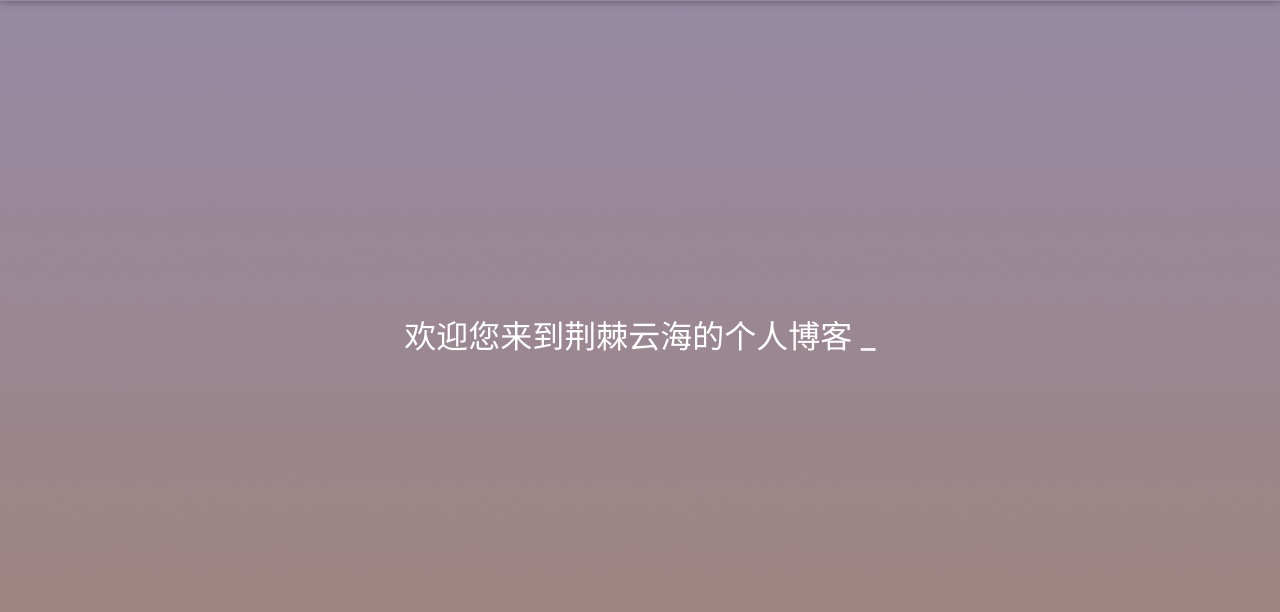
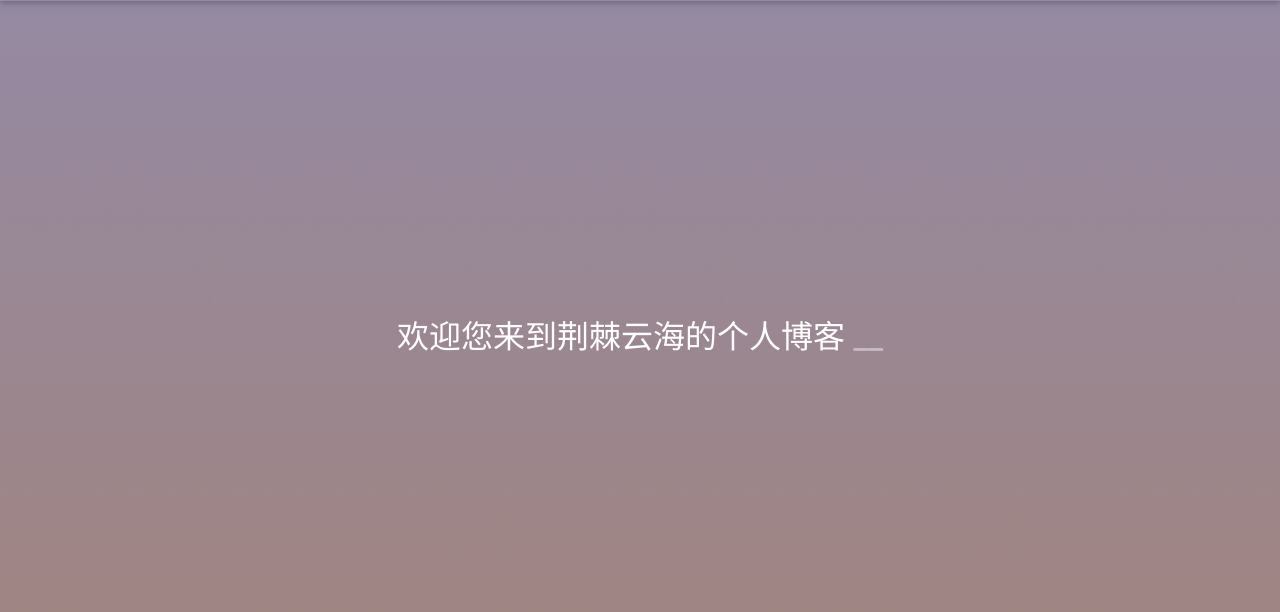
Before and after one commit to jingjiyunhai/jingjiyunhai.github.io, a plain HTML site: page index.html in a window 1280 px wide. Shown: the part 63-675 px from the top of the page. Drawn offline with nearby package versions, Linux system fonts and the light colour scheme; a small style sheet from the web is missing.

Commit message:
Site updated: 2022-03-19 18:21:07

```diff
--- a/index.html
+++ b/index.html
@@ -40,7 +40,7 @@
 
   <script id="fluid-configs">
     var Fluid = window.Fluid || {};
-    var CONFIG = {"hostname":"example.com","root":"/","version":"1.8.10","typing":{"enable":true,"typeSpeed":70,"cursorChar":"_","loop":false},"anchorjs":{"enable":true,"element":"h1,h2,h3,h4,h5,h6","placement":"right","visible":"hover","icon":""},"progressbar":{"enable":true,"height_px":3,"color":"#29d","options":{"showSpinner":false,"trickleSpeed":100}},"copy_btn":true,"image_zoom":{"enable":true,"img_url_replace":["",""]},"toc":{"enable":true,"headingSelector":"h1,h2,h3,h4,h5,h6","collapseDepth":0},"lazyload":{"enable":true,"loading_img":"/img/loading.gif","onlypost":false,"offset_factor":2},"web_analytics":{"enable":false,"baidu":null,"google":null,"gtag":null,"tencent":{"sid":null,"cid":null},"woyaola":null,"cnzz":null,"leancloud":{"app_id":null,"app_key":null,"server_url":null}}};
+    var CONFIG = {"hostname":"example.com","root":"/","version":"1.8.10","typing":{"enable":true,"typeSpeed":66,"cursorChar":"__","loop":false},"anchorjs":{"enable":true,"element":"h1,h2,h3,h4,h5,h6","placement":"right","visible":"hover","icon":""},"progressbar":{"enable":true,"height_px":3,"color":"#29d","options":{"showSpinner":false,"trickleSpeed":100}},"copy_btn":true,"image_zoom":{"enable":true,"img_url_replace":["",""]},"toc":{"enable":true,"headingSelector":"h1,h2,h3,h4,h5,h6","collapseDepth":0},"lazyload":{"enable":true,"loading_img":"/img/loading.gif","onlypost":false,"offset_factor":2},"web_analytics":{"enable":false,"baidu":null,"google":null,"gtag":null,"tencent":{"sid":null,"cid":null},"woyaola":null,"cnzz":null,"leancloud":{"app_id":null,"app_key":null,"server_url":null}}};
   </script>
   <script  src="/js/utils.js" ></script>
   <script  src="/js/color-schema.js" ></script>
```
Also changed, not shown: 2022/03/19/hello-world/index.html (+1 -1 lines), 404.html (+1 -1 lines), archives/2022/03/index.html (+1 -1 lines), archives/2022/index.html (+1 -1 lines), archives/index.html (+1 -1 lines), categories/index.html (+1 -1 lines), links/index.html (+1 -1 lines), tags/index.html (+1 -1 lines).
